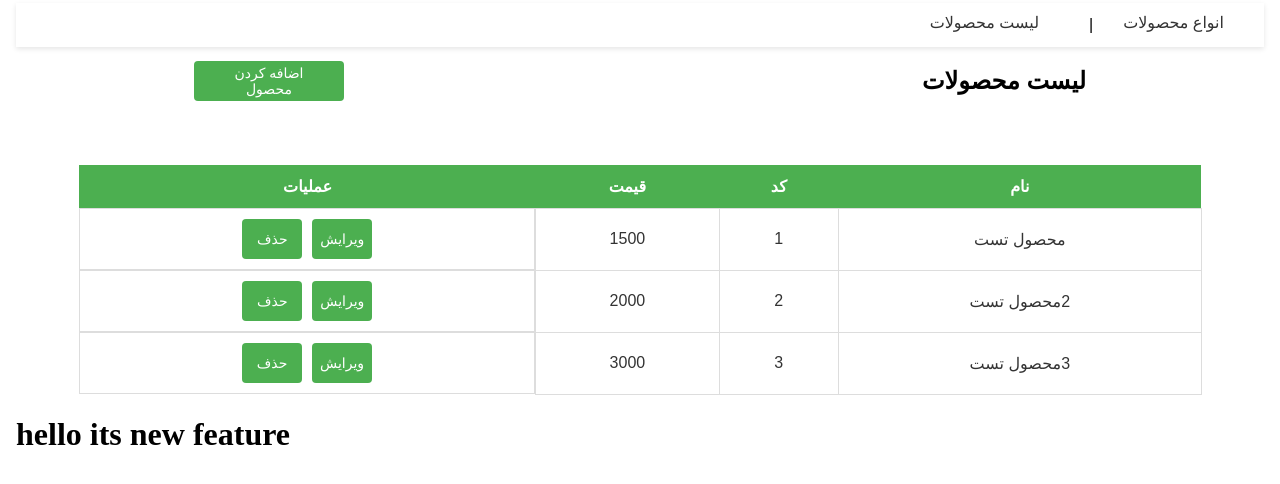
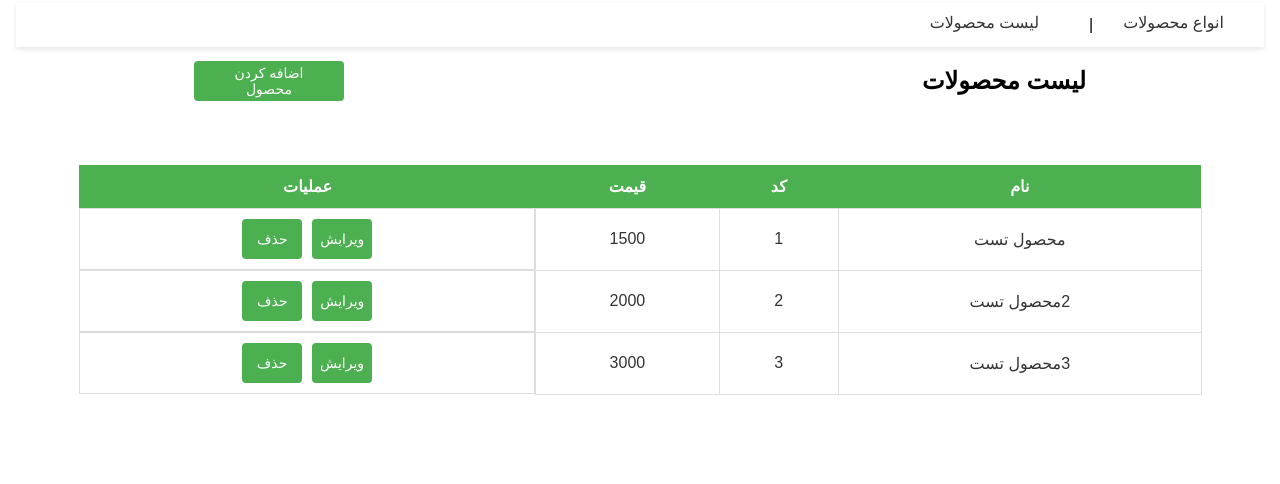
Before and after one commit to sara-azizi/ang-product-management, an Angular app: page /products in a window 1280 px wide. Shown: the top 484 px of the page. Built offline with nearby package versions, Linux system fonts and the light colour scheme.

Commit message:
clean ver

```diff
--- a/src/app/app.component.html
+++ b/src/app/app.component.html
@@ -8,6 +8,5 @@
 <body>
     <app-header></app-header>
     <router-outlet></router-outlet>
-    <h1>hello its new feature</h1>
 </body>
 </html>
```
